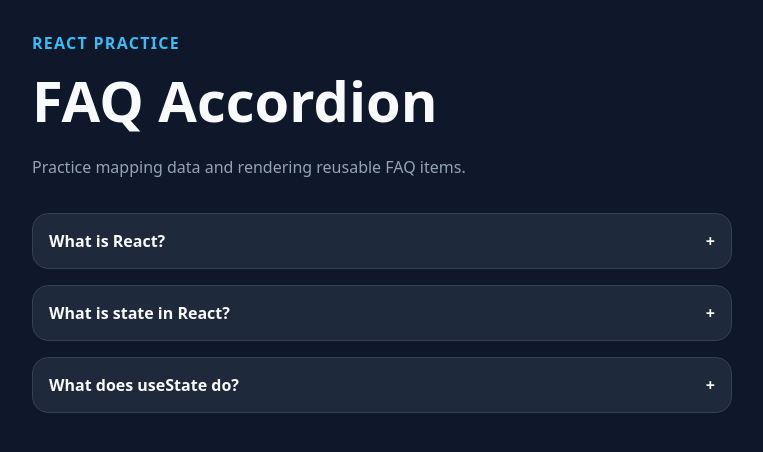
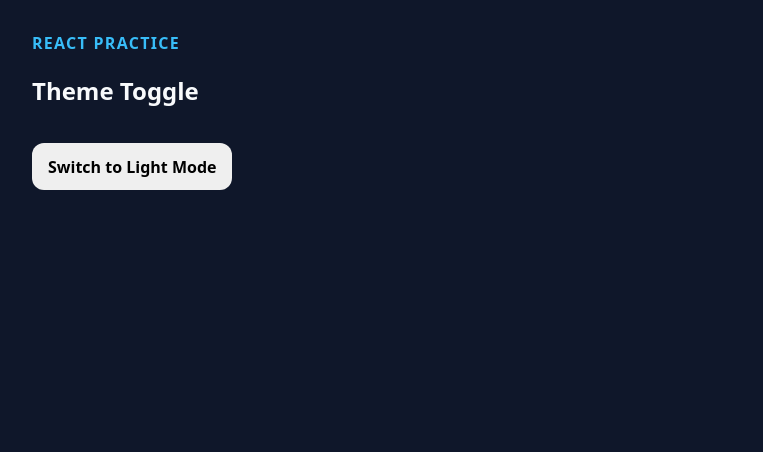
Before and after one commit to jprobussr/react-practice-lab, a React (Vite) app in the folder react-practice-lab/: page / in a window 1280 px wide. Shown: the top 452 px of the page, without its empty margins (258-1021 px from the left). Built offline with nearby package versions, Linux system fonts and the light colour scheme.

Commit message:
build theme toggle with localStorage persistence

```diff
--- a/react-practice-lab/src/App.jsx
+++ b/react-practice-lab/src/App.jsx
@@ -1,8 +1,9 @@
-import FAQAccordion from "./faq-accordion/FAQAccordion.jsx";
+import ThemeToggle from "./themeToggle/ThemeToggle.jsx";
+
 
 
 const App = () => {
-  return <FAQAccordion />
+  return <ThemeToggle />
 };
 
 export default App;
--- /dev/null
+++ b/react-practice-lab/src/themeToggle/ThemeToggle.css
@@ -0,0 +1,22 @@
+.page.dark {
+  background: #0f172a;
+  color: #f8fafc;
+}
+
+.page.light {
+  background: #f8fafc;
+  color: #0f172a;
+}
+
+.theme-toggle {
+  width: min(100%, 700px);
+  margin: 0 auto;
+}
+
+.theme-toggle button {
+  margin-top: 1rem;
+  padding: 0.8rem 1rem;
+  border: 0;
+  border-radius: 0.75rem;
+  font-weight: 800;
+}
--- /dev/null
+++ b/react-practice-lab/src/themeToggle/ThemeToggle.jsx
@@ -0,0 +1,42 @@
+import { useState, useEffect } from 'react';
+import './ThemeToggle.css';
+
+const ThemeToggle = () => {
+  const [theme, setTheme] = useState(() => {
+    const savedTheme = localStorage.getItem('theme');
+
+    if (savedTheme) {
+      return savedTheme;
+    }
+
+    return 'dark';
+  });
+
+  const handleToggleTheme = () => {
+    setTheme((prevTheme) => {
+      if (prevTheme === 'dark') {
+        return 'light';
+      }
+
+      return 'dark';
+    });
+  };
+
+  useEffect(() => {
+    localStorage.setItem('theme', theme);
+  }, [theme]);
+
+  return (
+    <main className={`page ${theme}`}>
+      <section className="theme-toggle">
+        <p className="eyebrow">React Practice</p>
+        <h1>Theme Toggle</h1>
+        <button type="button" onClick={handleToggleTheme}>
+          {theme === 'dark' ? 'Switch to Light Mode' : 'Switch to Dark Mode'}
+        </button>
+      </section>
+    </main>
+  );
+};
+
+export default ThemeToggle;
```
